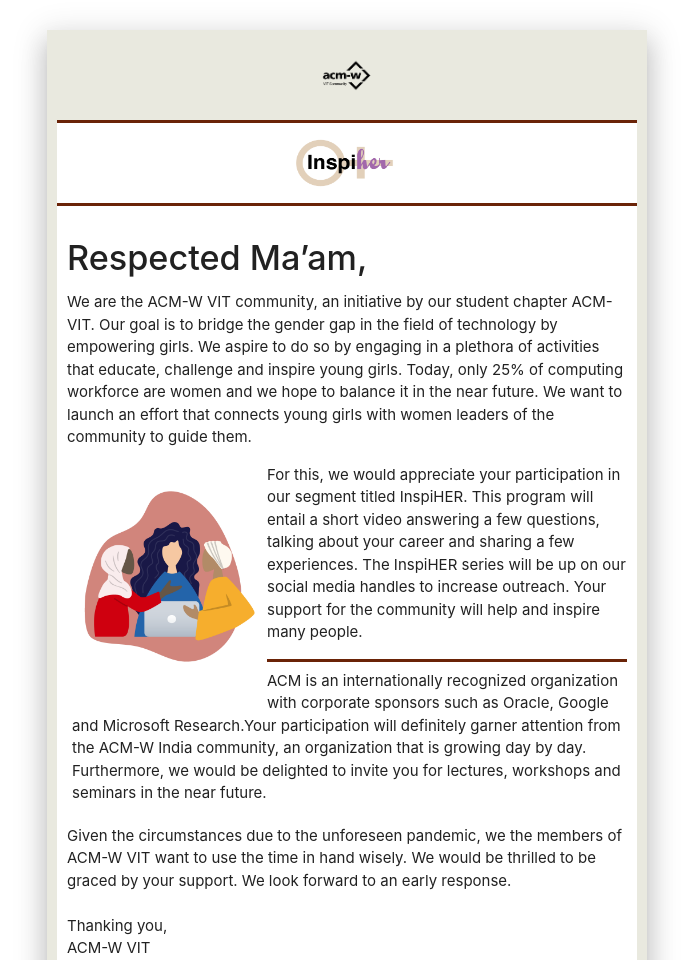
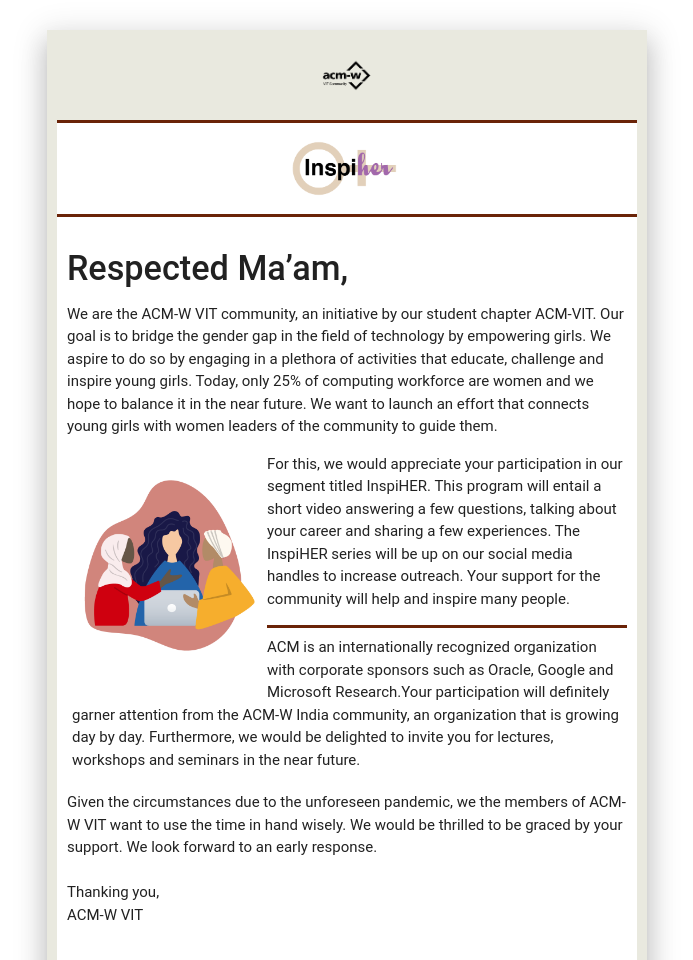
Before and after one commit to AritriBasu/InspiHERemail, a plain HTML site: page index.html in a window 1280 px wide. Shown: the top 960 px of the page, without its empty margins (293-986 px from the left). Drawn offline with nearby package versions, Linux system fonts and the light colour scheme.

Commit message:
Update invitation.css

```diff
--- a/invitation.css
+++ b/invitation.css
@@ -30,13 +30,15 @@
 }
 #heading{
    width: 100%;
+   font-family: roboto;
+   font-weight: 600;
 }
 .inspireher{
     border-bottom:3px solid #6a2307 ;
 }
 #main-logo{
-    width: 150px;
-    height: 80px;
+    width: 160px;
+    height: 91.42px;
     display: block;
     margin-left: auto;
     margin-right: auto;
@@ -69,3 +71,7 @@
     width:100px;
     height:50px;
 }
+.text{
+    font-family: roboto;
+    font-weight:400;
+}
```
